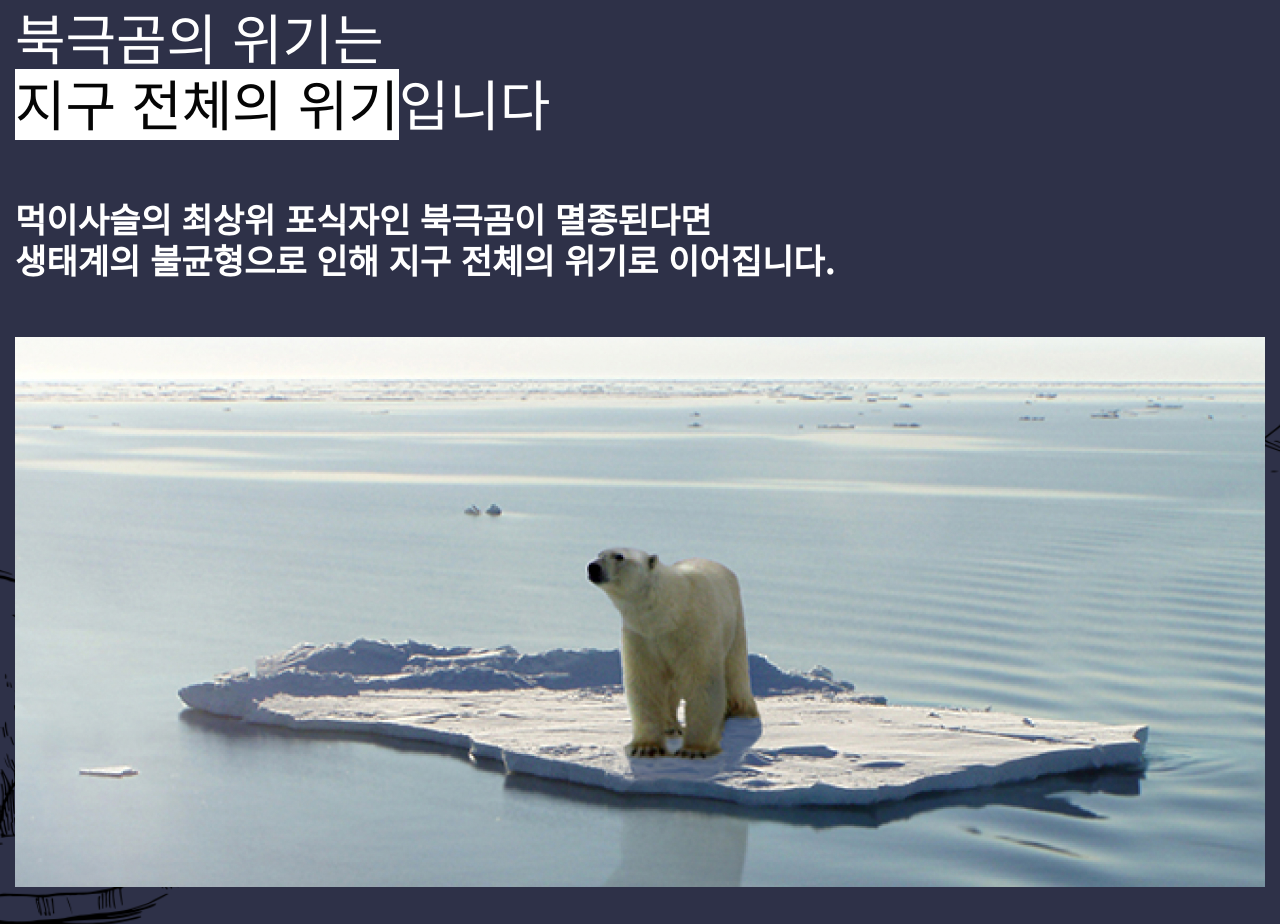
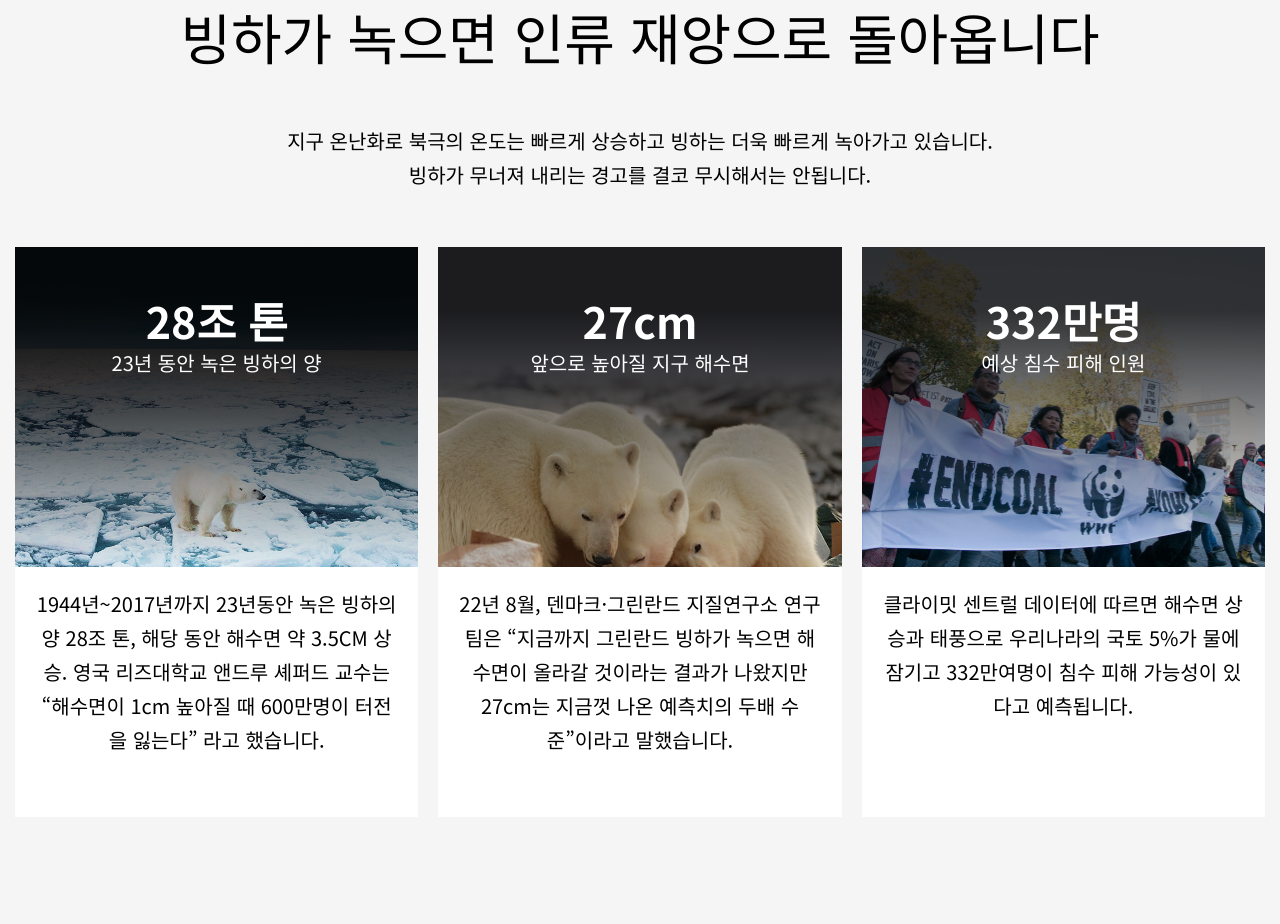
Before and after one commit to Yejin9999/landing_wwf, a plain HTML site: page index.html in a window 1280 px wide. Shown: the part 5016-5940 px from the top of the page. Drawn offline with Linux system fonts and the light colour scheme.

Commit message:
Add files via upload

```diff
--- a/index.html
+++ b/index.html
@@ -76,6 +76,36 @@
                 </p>
             </div>
           </div>
+          <!-- 5행 빙하가 녹으면 인류재앙으로.. -->
+           <div class="bg5 container">
+            <div class="contents">
+                <h2>빙하가 녹으면 인류 재앙으로 돌아옵니다</h2>
+                <p>지구 온난화로 북극의 온도는 빠르게 상승하고 빙하는 더욱 빠르게 녹아가고 있습니다.<br>빙하가 무너져 내리는 경고를 결코 무시해서는 안됩니다.</p>
+                <ul>
+                    <li>
+                        <div class="title">
+                            <h3>28조 톤</h3>
+                            <p>23년 동안 녹은 빙하의 양</p>
+                        </div>
+                        <div class="content">1944년~2017년까지 23년동안 녹은 빙하의 양 28조 톤, 해당 동안 해수면 약 3.5CM 상승. 영국 리즈대학교 앤드루 셰퍼드 교수는 “해수면이 1cm 높아질 때 600만명이 터전을 잃는다” 라고 했습니다.</div>
+                    </li>
+                    <li>
+                        <div class="title">
+                            <h3>27cm</h3>
+                            <p>앞으로 높아질 지구 해수면</p>
+                        </div>
+                        <div class="content">22년 8월, 덴마크·그린란드 지질연구소 연구팀은 “지금까지 그린란드 빙하가 녹으면 해수면이 올라갈 것이라는 결과가 나왔지만 27cm는 지금껏 나온 예측치의 두배 수준”이라고 말했습니다.</div>
+                    </li>
+                    <li>
+                        <div class="title">
+                            <h3>332만명</h3>
+                            <p>예상 침수 피해 인원</p>
+                        </div>
+                        <div class="content">클라이밋 센트럴 데이터에 따르면 해수면 상승과 태풍으로 우리나라의 국토 5%가 물에 잠기고 332만여명이 침수 피해 가능성이 있다고 예측됩니다.</div>
+                    </li>
+                </ul>
+            </div>
+           </div>
          <!-- 6행 빙하면적 50% 감소 -->
           <div class="bg6 container">
             <div class="contents">
--- a/styles/index.css
+++ b/styles/index.css
@@ -182,6 +182,59 @@
 #wrap .bg6 .contents h2+p {margin:58px 0;}
 /* ====================================== */
 /* ==============================5행 빙하 인류재앙3 */
+#wrap .bg5 {
+    background-color:#f5f5f5;
+    padding:200px 0;
+}
+#wrap .bg5 .contents {text-align:center;}
+#wrap .bg5 .contents h2 {color:#000;  margin-bottom:11px;}
+#wrap .bg5 .contents > p {
+    font-size:1.25rem; line-height:1.7;
+    margin:55px 0;
+}
+#wrap .bg5 .contents ul {
+    display:flex; flex-flow:row nowrap;
+    justify-content:space-between;
+}
+#wrap .bg5 .contents ul li {
+    flex:1; width:calc((100% - (20px *2)) / 3);
+}
+#wrap .bg5 .contents ul li:nth-child(2) {margin:0 20px;}
+#wrap .bg5 .contents ul li .title {
+    position:relative; height:320px;
+    background-size:cover;
+    background-position:center 60%;
+}
+#wrap .bg5 .contents ul li:nth-child(1) .title {
+    background-image:url(../images/28.png);
+}
+#wrap .bg5 .contents ul li:nth-child(2) .title {
+    background-image:url(../images/27.png);
+}
+#wrap .bg5 .contents ul li:nth-child(3) .title {
+    background-image: url(../images/wwf.jpg);
+    background-size:cover;
+}
+#wrap .bg5 .contents ul li .title::after {
+    content:''; display:block; position:absolute; left:0; top:0; width:100%; height:100%;
+    background:linear-gradient(360deg, transparent,rgba(0, 0, 0, 0.8) 80%);
+    z-index:300;
+    /* z-index는 형제끼리 쓸 수 있고 position속성이 포함되어 있어야하며
+    위로 올라오고 싶은 것을 값을 더 크게 적기 */
+}
+#wrap .bg5 .contents ul li .title h3 {
+    font-weight:700; font-size:2.69rem; line-height:1.2; color:#fff;
+    z-index:400; position:relative; padding-top:48px;
+}
+#wrap .bg5 .contents ul li .title p {
+    font-size:1.25rem; line-height:1.7; color:#fff;
+    z-index:400; position:relative;
+}
+#wrap .bg5 .contents ul li .content {
+    background-color:#fff;
+    height:250px; font-size:1.25rem; line-height:1.7;
+    padding:20px;
+}
 /* ==============================7행 WWF소개 */
 /* ==============================8행 다양한활동 */
 /* ==============================9행 감사선물 */
--- a/styles/responsive.css
+++ b/styles/responsive.css
@@ -34,6 +34,11 @@
     #wrap .bg4 .contents h2+p,
     #wrap .bg6 .contents h2+p {font-size:1.38rem; margin:40px 0;}
     /* ==========================================5행 반응형디자인(tablet) */
+    #wrap .bg5 .contents h2 {font-size:2.5rem}
+    #wrap .bg5 .contents > p {font-size:1.0rem;}
+    #wrap .bg5 .contents ul li .title h3 {font-size:1.88rem;}
+    #wrap .bg5 .contents ul li .title p {font-size:1.0rem;}
+    #wrap .bg5 .contents ul li .content {font-size:1.0rem;}
     /* ==========================================7행 반응형디자인(tablet) */
     /* ==========================================8행 반응형디자인(tablet) */
     /* ==========================================9행 반응형디자인(tablet) */
@@ -97,10 +102,19 @@
     #wrap .bg6 .contents h2 span {font-size:1.56rem;}
     #wrap .bg4 .contents h2+p,
     #wrap .bg6 .contents h2+p {font-size:0.94rem;}
-    #wrap .bg4 .contents .img img {height:400px;}
-    #wrap .bg6 .contents .img img {height:500px;}
-
+    #wrap .bg4 .contents .img img,
+    #wrap .bg6 .contents .img img {height:400px;}
     /* ==========================================5행 반응형디자인(mobile) */
+    #wrap .bg5 {padding:100px 0;}
+    #wrap .bg5 .contents h2 {font-size:1.56rem;}
+    #wrap .bg5 .contents > p {font-size:0.81rem;}
+    #wrap .bg5 .contents ul {flex-flow:column nowrap;}
+    #wrap .bg5 .contents ul li {width:100%;}
+    #wrap .bg5 .contents ul li:nth-child(2) {margin:0 30px;}
+    #wrap .bg5 .contents ul li .title {height:250px;}
+    #wrap .bg5 .contents ul li .title h3 {font-size:1.13rem;}
+    #wrap .bg5 .contents ul li .title p {font-size:0.81rem;}
+    #wrap .bg5 .contents ul li .content {height:106px; font-size:0.81rem;}
     /* ==========================================7행 반응형디자인(mobile) */
     /* ==========================================8행 반응형디자인(mobile) */
     /* ==========================================9행 반응형디자인(mobile) */
```
Also changed, not shown: 1 other file.
